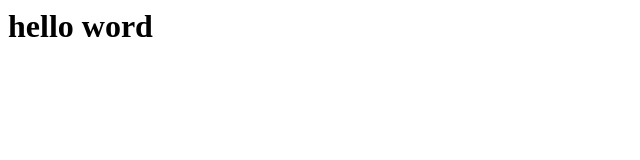
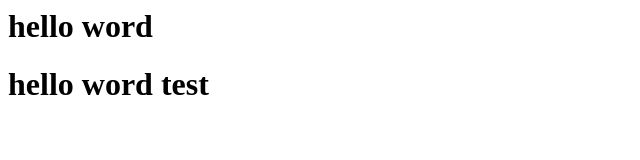
Before and after one commit to aawe44/testing, a plain HTML site: page index.html in a window 1280 px wide. Shown: the whole page, without its empty margins (0-640 px from the left). Drawn offline with Linux system fonts and the light colour scheme.

Commit message:
first commit

```diff
--- a/index.html
+++ b/index.html
@@ -1 +1,2 @@
 <h1> hello word</h1>
+<h1> hello word test</h1>
```
